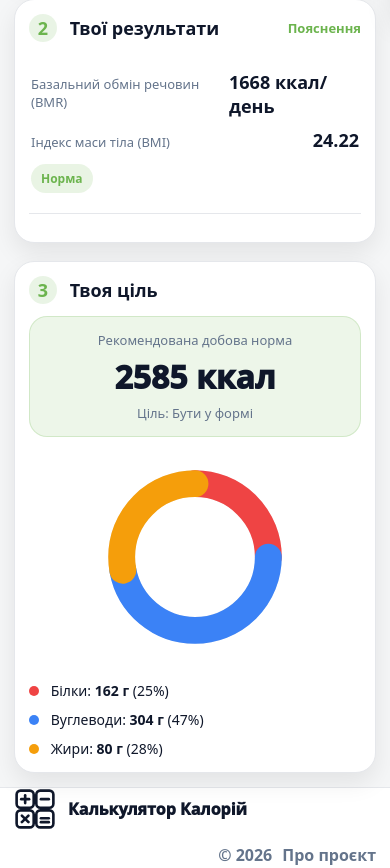
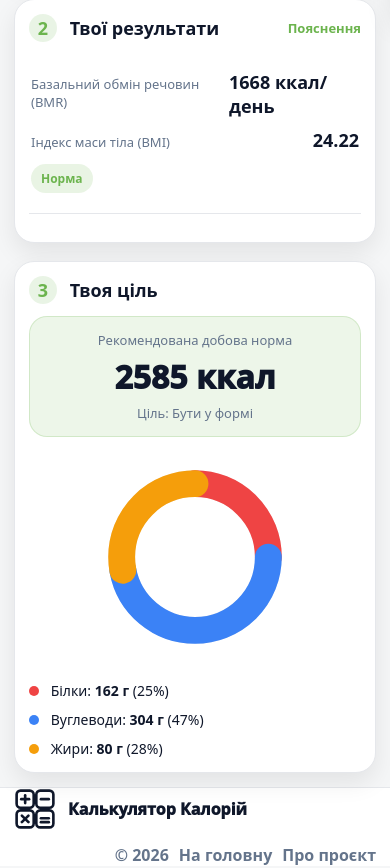
Before and after one commit to SergeyYevstratov/calorie-calculator-vue, a Vue app: page / in a window 390 px wide. Shown: the part 828-1696 px from the top of the page. Built offline with nearby package versions, Linux system fonts and the light colour scheme.

Commit message:
Оновлення App.vue (інтерфейс та логіка)

```diff
--- a/src/App.vue
+++ b/src/App.vue
@@ -1,12 +1,16 @@
 <template>
   <div :class="['app', theme]">
+    <!-- HEADER -->
     <header class="header">
       <div class="container headerRow">
         <div class="left">
+          <!-- Лого + назва = посилання на головну -->
+          <RouterLink to="/" class="brandLink">
             <LogoMark class="logoImg" />
             <div class="brand">
               <div class="title">Калькулятор Калорій</div>
             </div>
+          </RouterLink>
         </div>
 
         <!-- desktop/tablet nav -->
@@ -15,7 +19,11 @@
           <RouterLink to="/" class="navbtn">Головна</RouterLink>
           <RouterLink to="/info" class="navbtn">Пояснення</RouterLink>
 
-        <button class="navbtn icon" @click="toggleTheme" :title="theme==='light' ? 'Темна тема' : 'Світла тема'">
+          <button
+            class="navbtn icon"
+            @click="toggleTheme"
+            :title="theme==='light' ? 'Темна тема' : 'Світла тема'"
+          >
             {{ theme === 'light' ? '🌙' : '☀️' }}
           </button>
 
@@ -37,11 +45,15 @@
       <div class="backdrop" v-if="mobileOpen" @click="mobileOpen=false"></div>
       <aside class="drawer" :class="{open: mobileOpen}" @click.stop>
         <div class="drawerHead">
+          <!-- Лого + назва = посилання на головну + закриває меню -->
+          <RouterLink to="/" class="drawerBrand" @click="mobileOpen=false">
             <LogoMark class="logoSm" />
             <div>
               <div class="dTitle">Калькулятор Калорій</div>
               <div class="dSub">Меню</div>
             </div>
+          </RouterLink>
+
           <button class="close" @click="mobileOpen=false" aria-label="Закрити">✕</button>
         </div>
 
@@ -63,27 +75,32 @@
       </aside>
     </header>
 
+    <!-- CONTENT -->
     <main class="content">
       <div class="container">
-      <router-view/>
+        <router-view />
       </div>
     </main>
 
+    <!-- FOOTER -->
     <footer class="footer">
       <div class="container footerRow">
-      <div class="fLeft">
+        <!-- Як у хедері: лого + назва (одна клікабельна зона) -->
+        <RouterLink to="/" class="brandLink brandLinkFooter">
           <LogoMark class="logoSm" />
-        <div>
-          <div class="fTitle">Калькулятор Калорій</div>
+          <div class="brand">
+            <div class="title">Калькулятор Калорій</div>
           </div>
-      </div>
-      <div class="fRight">
-        <span>© 2026</span>
+        </RouterLink>
+
+        <!-- ПРАВОРУЧ: 2026 -> На головну -> Про проєкт -->
+        <div class="footerNav">
+          <span class="copy">© 2026</span>
+          <RouterLink class="fLink" to="/">На головну</RouterLink>
           <RouterLink class="fLink" to="/about">Про проєкт</RouterLink>
         </div>
       </div>
     </footer>
-
   </div>
 </template>
 
@@ -130,7 +147,7 @@ html,body,#app{height:100%;width:100%}
 body{margin:0;font-family:system-ui;background:var(--bg);color:var(--text)}
 .app{min-height:100vh;background:var(--bg);color:var(--text)}
 
-/* one source of truth for alignment */
+/* container */
 .container{
   max-width:1200px;
   margin:0 auto;
@@ -138,6 +155,7 @@ body{margin:0;font-family:system-ui;background:var(--bg);color:var(--text)}
   padding:0 22px;
 }
 
+/* HEADER */
 .header{
   position:sticky;top:0;z-index:10;
   background:var(--card);
@@ -150,12 +168,25 @@ body{margin:0;font-family:system-ui;background:var(--bg);color:var(--text)}
   gap:14px;
   padding:12px 0;
 }
+.left{display:flex;align-items:center;gap:12px;min-width:240px}
 
-.left{display:flex;align-items:center;gap:12px;min-width:240px}
+/* brand link (shared header + footer) */
+.brandLink{
+  display:flex;
+  align-items:center;
+  gap:12px;
+  text-decoration:none;
+  color:inherit;
+  cursor:pointer;
+}
+.brandLink:hover{opacity:.9}
+
 .logoImg{width:42px;height:42px;border-radius:0;display:block;color:var(--text)}
+.logoSm{width:34px;height:34px;border-radius:0;display:block;color:var(--text)}
+
 .brand .title{font-weight:950;font-size:18px;line-height:1}
-.brand .subtitle{font-size:12px;color:var(--muted);margin-top:3px}
 
+/* NAV */
 .nav{
   display:flex;
   align-items:center;
@@ -164,7 +195,6 @@ body{margin:0;font-family:system-ui;background:var(--bg);color:var(--text)}
   flex-wrap:nowrap;
   max-width:100%;
 }
-/* scroll pills when space is tight */
 @media (max-width:980px){
   .nav{
     width:100%;
@@ -194,27 +224,64 @@ body{margin:0;font-family:system-ui;background:var(--bg);color:var(--text)}
 .userChip .dot{width:8px;height:8px;border-radius:50%;background:var(--accent);display:inline-block}
 .userChip .name{max-width:160px;overflow:hidden;text-overflow:ellipsis}
 
-.content{padding:22px 0} /* horizontal padding via container */
+/* CONTENT */
+.content{padding:22px 0}
 
-/* mobile burger + drawer */
-.burger{display:none; border:1px solid var(--line); background:var(--btn); border-radius:12px; padding:10px; cursor:pointer; justify-self:end; margin-left:auto}
+/* burger + drawer */
+.burger{
+  display:none;
+  border:1px solid var(--line);
+  background:var(--btn);
+  border-radius:12px;
+  padding:10px;
+  cursor:pointer;
+  justify-self:end;
+  margin-left:auto
+}
 .burger span{display:block; width:18px; height:2px; background:var(--text); margin:3px 0; border-radius:999px}
 .desktopNav{display:flex}
 .backdrop{position:fixed; inset:0; background:rgba(0,0,0,.35); z-index:19}
-.drawer{position:fixed; top:0; right:-320px; width:320px; max-width:88vw; height:100vh; background:var(--card); border-left:1px solid var(--line); z-index:20; box-shadow:var(--shadow); transition:right .2s ease; display:flex; flex-direction:column}
+.drawer{
+  position:fixed; top:0; right:-320px;
+  width:320px; max-width:88vw; height:100vh;
+  background:var(--card); border-left:1px solid var(--line);
+  z-index:20; box-shadow:var(--shadow);
+  transition:right .2s ease;
+  display:flex; flex-direction:column
+}
 .drawer.open{right:0}
 .drawerHead{display:flex; align-items:center; gap:10px; padding:14px; border-bottom:1px solid var(--line)}
-.logoSm{width:34px;height:34px;border-radius:0;display:block;color:var(--text)}
+.drawerBrand{
+  display:flex;
+  align-items:center;
+  gap:10px;
+  text-decoration:none;
+  color:inherit;
+  cursor:pointer;
+  min-width:0;
+}
+.drawerBrand:hover{opacity:.9}
 .dTitle{font-weight:950}
 .dSub{font-size:12px; color:var(--muted); margin-top:2px}
 .close{margin-left:auto; border:1px solid var(--line); background:var(--btn); border-radius:12px; padding:8px 10px; cursor:pointer}
 .drawerLinks{padding:12px; display:flex; flex-direction:column; gap:10px}
-.dLink{width:100%; text-align:left; text-decoration:none; color:var(--text); background:var(--btn); border:1px solid var(--line); padding:12px; border-radius:14px; font-weight:900; cursor:pointer}
+.dLink{
+  width:100%;
+  text-align:left;
+  text-decoration:none;
+  color:var(--text);
+  background:var(--btn);
+  border:1px solid var(--line);
+  padding:12px;
+  border-radius:14px;
+  font-weight:900;
+  cursor:pointer
+}
 .drawerActions{margin-top:auto; padding:12px; border-top:1px solid var(--line)}
 .dAction{width:100%; padding:12px; border-radius:14px; border:none; background:var(--accent); color:white; font-weight:950; cursor:pointer}
 .who{margin-top:10px; color:var(--muted); font-size:13px}
 
-
+/* FOOTER */
 .footer{
   background:var(--card);
   border-top:1px solid var(--line);
@@ -226,20 +293,31 @@ body{margin:0;font-family:system-ui;background:var(--bg);color:var(--text)}
   gap:14px;
   padding:12px 0;
 }
-.fLeft{display:flex;align-items:center;gap:12px;min-width:240px}
-.logoSm{width:34px;height:34px;border-radius:0;display:block}
-.fTitle{font-weight:950}
-.fSub{font-size:12px;color:var(--muted);margin-top:2px}
-.fRight{display:flex;align-items:center;gap:10px;color:var(--muted);font-weight:700;margin-left:auto;justify-content:flex-end}
-@media (max-width:420px){
-  .fRight{overflow:auto;flex-wrap:nowrap;width:100%;padding-bottom:2px;-webkit-overflow-scrolling:touch}
-  .fRight::-webkit-scrollbar{height:6px}
-  .fRight::-webkit-scrollbar-thumb{background:rgba(0,0,0,.15);border-radius:999px}
+
+/* footer brand: same as header but smaller title */
+.brandLinkFooter .brand .title{font-size:16px}
+
+/* right footer nav */
+.footerNav{
+  display:flex;
+  align-items:center;
+  gap:14px;
+  margin-left:auto;
+  justify-content:flex-end;
+  color:var(--muted);
+  font-weight:700;
 }
-.fLink{color:var(--muted);text-decoration:none}
+.copy{color:var(--muted)}
+
+.fLink{
+  color:var(--muted);
+  text-decoration:none;
+  font-weight:700;
+  white-space:nowrap;
+}
 .fLink:hover{text-decoration:underline}
 
-
+/* RESPONSIVE */
 @media (min-width:1600px){
   .container{padding:0 28px}
 }
@@ -256,15 +334,12 @@ body{margin:0;font-family:system-ui;background:var(--bg);color:var(--text)}
   .burger{justify-self:end}
 
   .container{padding:0 14px}
-  .brand .subtitle{display:none}
   .brand .title{font-size:16px}
   .left{min-width:auto}
   .content{padding:14px 0}
 
-  /* footer: keep year + about on the right */
+  /* footer: brand on top, links below, aligned right */
   .footerRow{flex-wrap:wrap;align-items:flex-start}
-  .fLeft{min-width:auto}
-  .fRight{margin-left:auto;justify-content:flex-end;text-align:right}
+  .footerNav{width:100%;justify-content:flex-end;flex-wrap:wrap;gap:10px}
 }
-
 </style>
```
Lines whose indentation alone changed are shown as unchanged.
